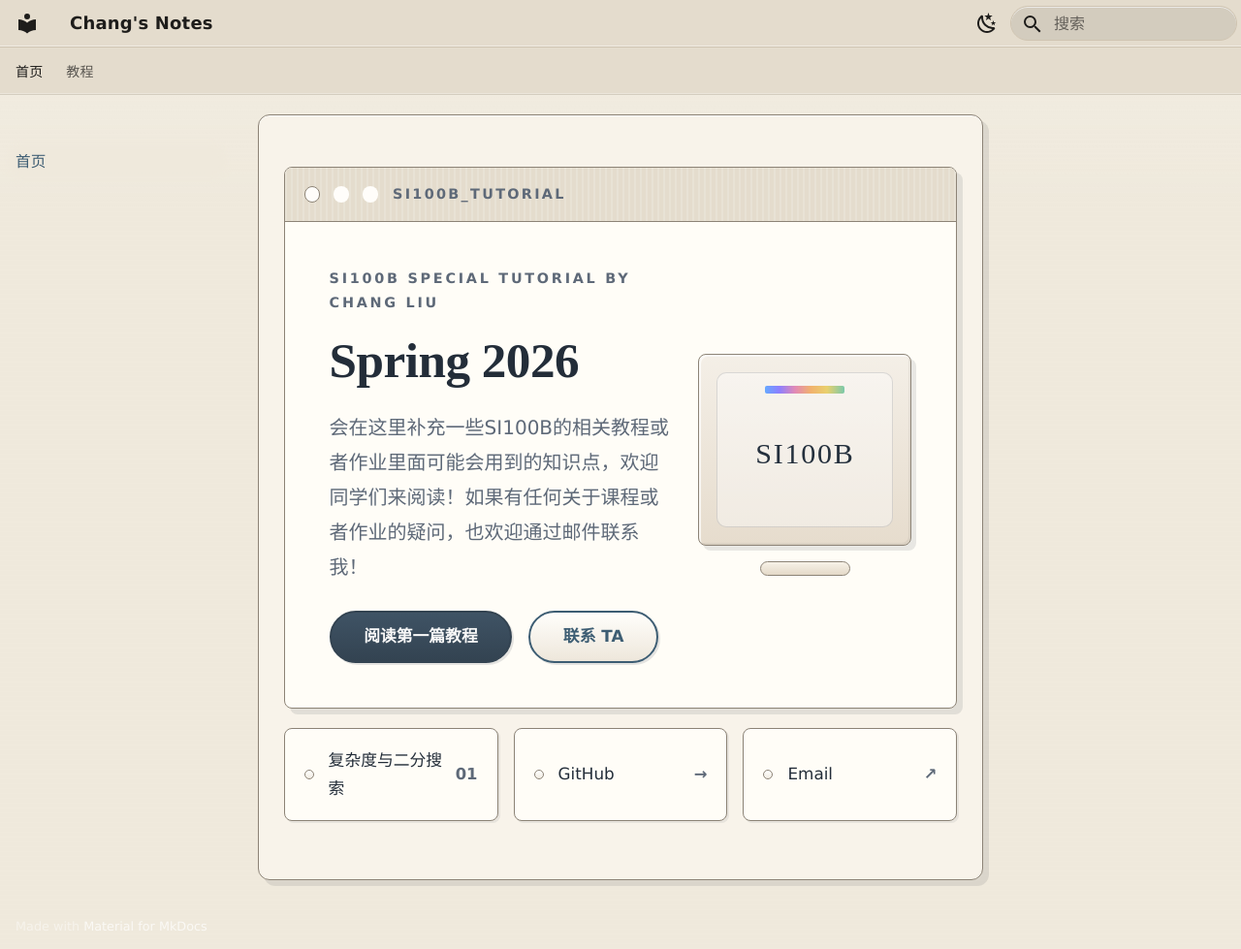
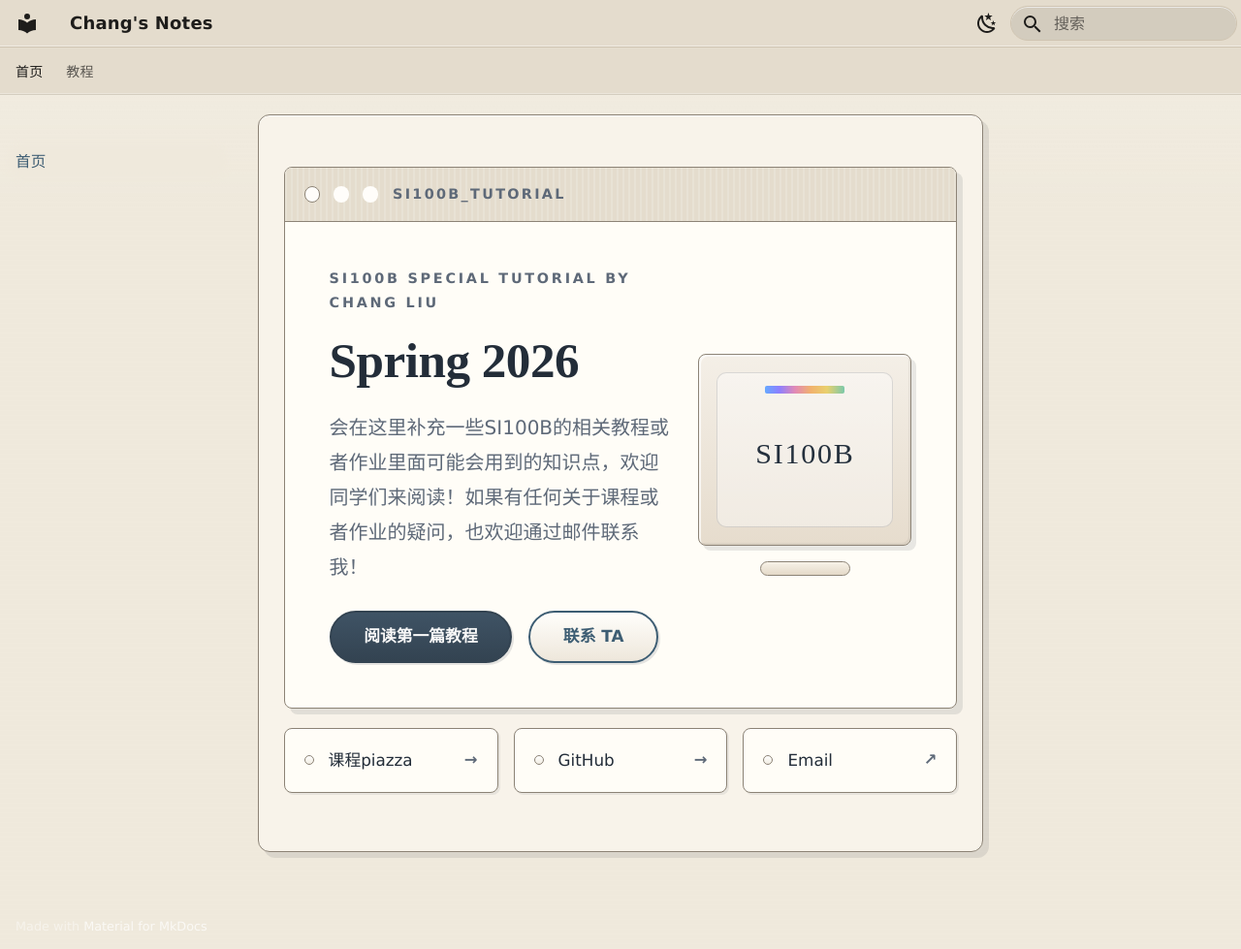
Before and after one commit to Lceoliu/SP26_SI100B_Tutorial, an MkDocs documentation site: the page built from docs/index.md, in a window 1280 px wide and 979 px high. Shown: the whole window at 97% size. Built offline with MkDocs 1.6.1 and Material for MkDocs 9.7.7, drawn with Linux system fonts in a browser that asks for light colours.

Commit message:
small update

```diff
--- a/docs/index.md
+++ b/docs/index.md
@@ -26,9 +26,9 @@
 </section>
 
 <div class="si-link-strip">
-  <a href="./hw1/bin_complexity/">
-    <span>复杂度与二分搜索</span>
-    <strong>01</strong>
+  <a href="https://piazza.com/shanghaitech.edu.cn/spring2026/si100b/resources">
+    <span>课程piazza</span>
+    <strong>→</strong>
   </a>
   <a href="https://github.com/lceoliu">
     <span>GitHub</span>
```
